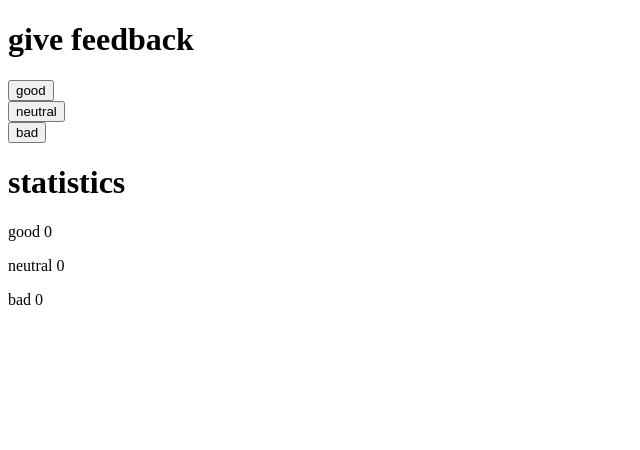
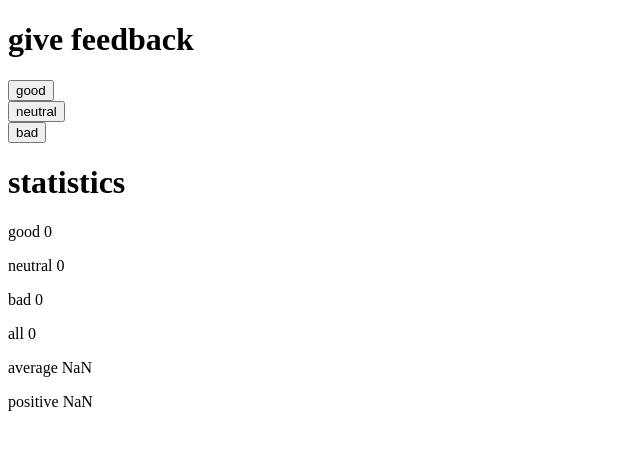
Before and after one commit to khunzohn/fullstack-course, a React (Create React App) app in the folder part1/unicafe/: page / in a window 1280 px wide. Shown: the top 450 px of the page, without its empty margins (0-640 px from the left). Built offline with nearby package versions, Linux system fonts and the light colour scheme.

Commit message:
finish exe 1.7

```diff
--- a/part1/unicafe/src/index.js
+++ b/part1/unicafe/src/index.js
@@ -17,6 +17,8 @@ const App = () => {
   const [neutral, setNeutral] = useState(0)
   const [bad, setBad] = useState(0)
 
+  const total = good + neutral + bad
+  const average = ((good * 1) + (neutral * 0) + (bad * -1)) / total
   const increaseGoodByOne = () => {
     setGood(good+1)
   }
@@ -42,6 +44,9 @@ const App = () => {
       <Statistic text='good' count={good} />
       <Statistic text='neutral' count={neutral} />
       <Statistic text='bad' count={bad} />
+      <Statistic text='all' count={total} />
+      <Statistic text='average' count={average} />
+      <Statistic text='positive' count={(good/total)*100} />
     </div>
   )
 }
```
